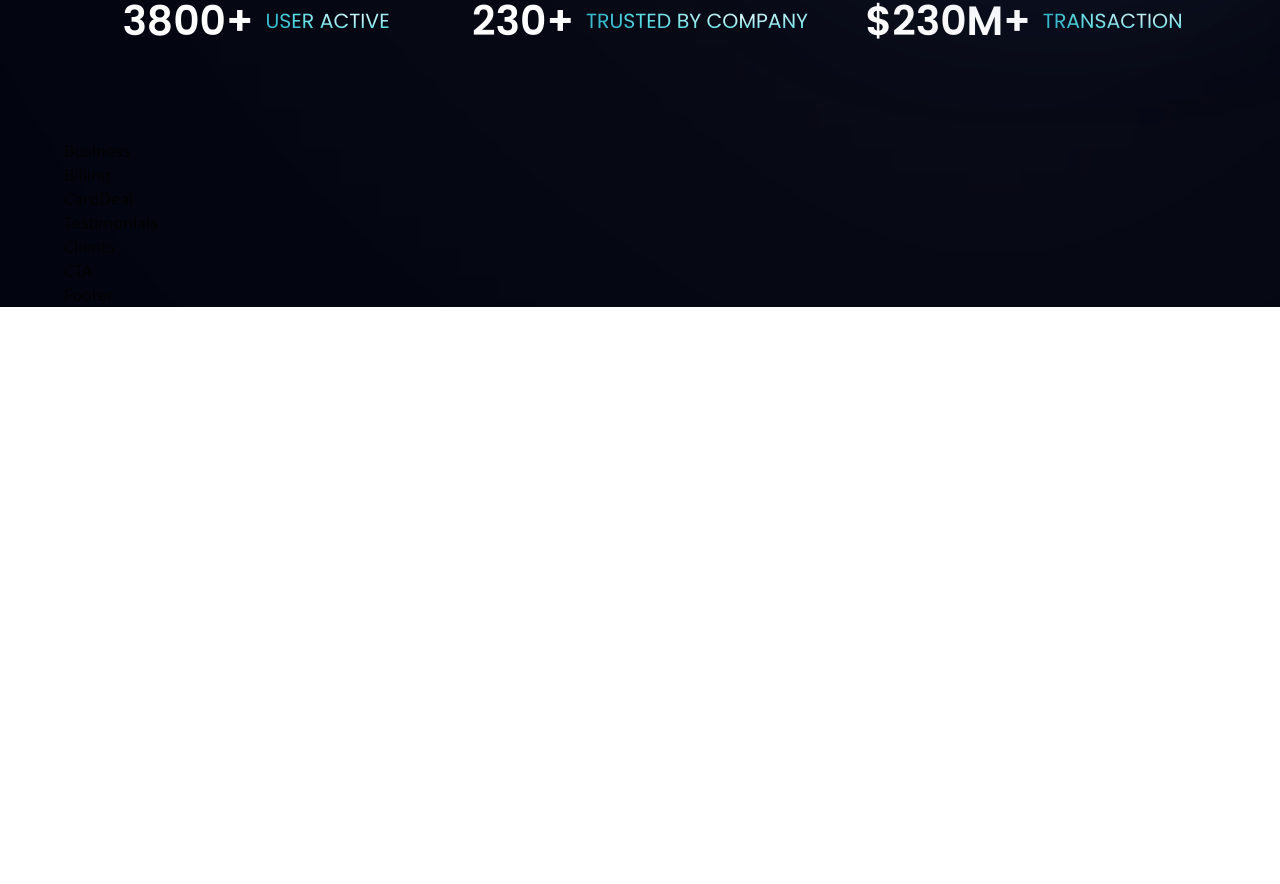
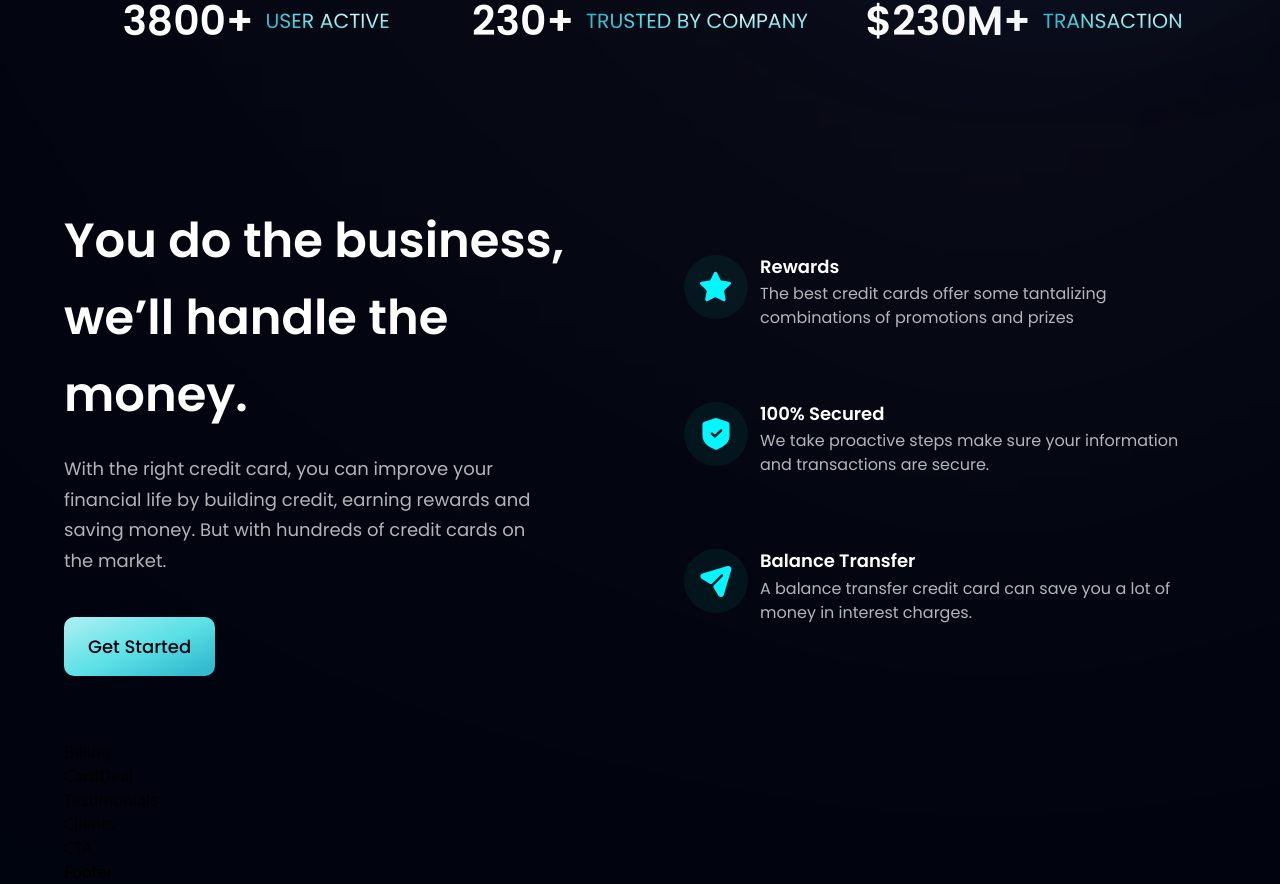
Before and after one commit to saba-ramezani/Bank-App, a React (Vite) app: page / in a window 1280 px wide. Shown: the part 806-1690 px from the top of the page. Before the commit the page ends 1113 px from the top, so only its background shows below. Built offline with nearby package versions, Linux system fonts and the light colour scheme.

Commit message:
added business section

```diff
--- a/src/components/Business.jsx
+++ b/src/components/Business.jsx
@@ -1,6 +1,6 @@
-import React from 'react'
 import { features } from "../constants";
 import styles, { layout } from "../style";
+import Button from "./Button";
 
 const FeatureCard = ({ icon, title, content, index }) => (
   <div className={`flex flex-row p-6 rounded-[20px] ${index !== features.length - 1 ? "mb-6" : "mb-0"} feature-card`}>
@@ -18,11 +18,28 @@
   </div>
 );
 
+const Business = () =>  (
+  <section id="features" className={layout.section}>
+    <div className={layout.sectionInfo}>
+      <h2 className={styles.heading2}>
+        You do the business, <br className="sm:block hidden" /> we’ll handle
+        the money.
+      </h2>
+      <p className={`${styles.paragraph} max-w-[470px] mt-5`}>
+        With the right credit card, you can improve your financial life by
+        building credit, earning rewards and saving money. But with hundreds
+        of credit cards on the market.
+      </p>
 
-const Business = () => {
-  return (
-    <div>Business</div>
-  )
-}
+      <Button styles={`mt-10`} />
+    </div>
 
-export default Business
+    <div className={`${layout.sectionImg} flex-col`}>
+      {features.map((feature, index) => (
+        <FeatureCard key={feature.id} {...feature} index={index} />
+      ))}
+    </div>
+  </section>
+);
+
+export default Business;
```
